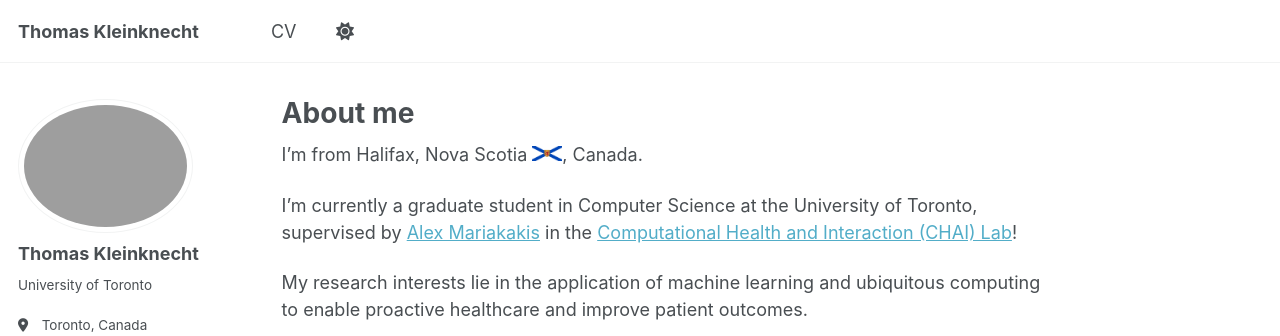
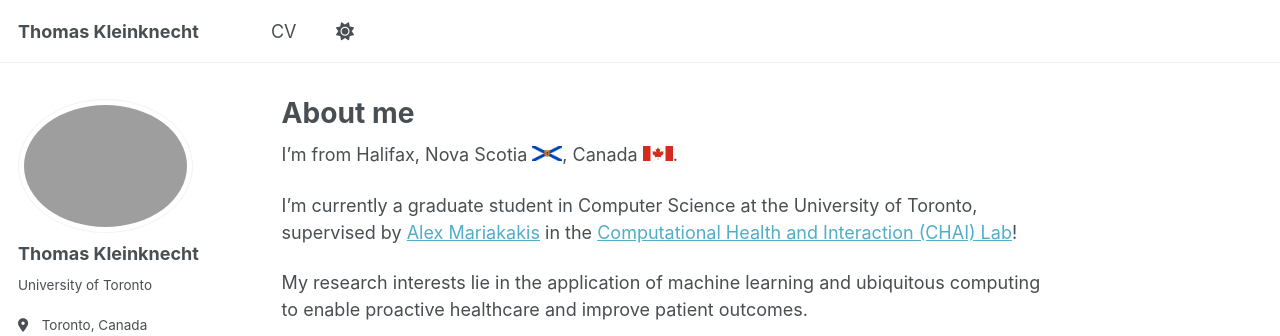
Before and after one commit to thomask902/thomask902.github.io, a Jekyll site: the page built from _pages/about.md, in a window 1280 px wide and 946 px high. Shown: the top 336 px of the window. Built offline with Jekyll 4.4.1, drawn with Linux system fonts in a browser that asks for light colours; a script that is not in the unit is left out.

Commit message:
canada flag

```diff
--- a/_pages/about.md
+++ b/_pages/about.md
@@ -7,7 +7,7 @@ redirect_from:
   - /about.html
 ---
 
-I'm from Halifax, Nova Scotia <img src="/images/ns.png" alt="Nova Scotia Flag" width="30" height="30" style="vertical-align: baseline;">, Canada.
+I'm from Halifax, Nova Scotia <img src="/images/ns.png" alt="Nova Scotia Flag" width="30" height="30" style="vertical-align: baseline;">, Canada <img src="/images/canada.png" alt="Canada Flag" width="30" height="30" style="vertical-align: baseline;">.
 
 I'm currently a graduate student in Computer Science at the University of Toronto, supervised by [Alex Mariakakis](https://mariakakis.github.io/) in the [Computational Health and Interaction (CHAI) Lab](https://chai.cs.toronto.edu/)!
 
```
Also changed, not shown: images/canada.png (added), images/logo.png (added), 1 other file.
